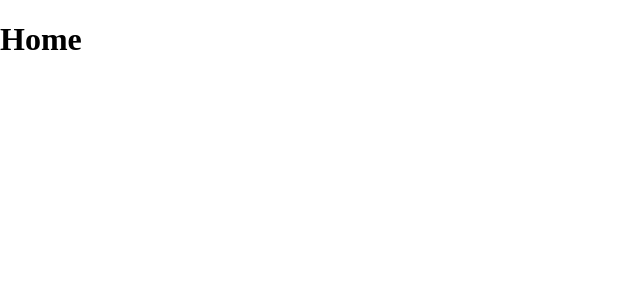
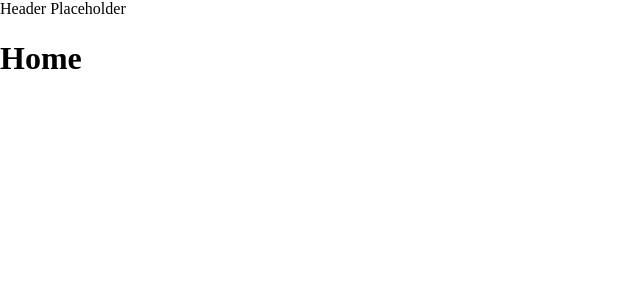
Before and after one commit to profydev/reddit-timer-ivel6482, a React (Create React App) app: page / in a window 1280 px wide. Shown: the top 300 px of the page, without its empty margins (0-640 px from the left). Built offline with nearby package versions, Linux system fonts and the light colour scheme.

Commit message:
add header component

```diff
--- a/src/App.js
+++ b/src/App.js
@@ -1,10 +1,12 @@
 import React from 'react';
 import { BrowserRouter, Routes, Route } from 'react-router-dom';
+import Header from './Header';
 
 function App() {
   return (
     <>
       <BrowserRouter>
+        <Header />
         <Routes>
           <Route path="/" element={<h1>Home</h1>} />
           <Route path="/search" element={<h1>Search</h1>} />
--- /dev/null
+++ b/src/Header.js
@@ -0,0 +1,11 @@
+import React from 'react';
+
+function Header() {
+  return (
+    <header>
+      Header Placeholder
+    </header>
+  );
+}
+
+export default Header;
```
